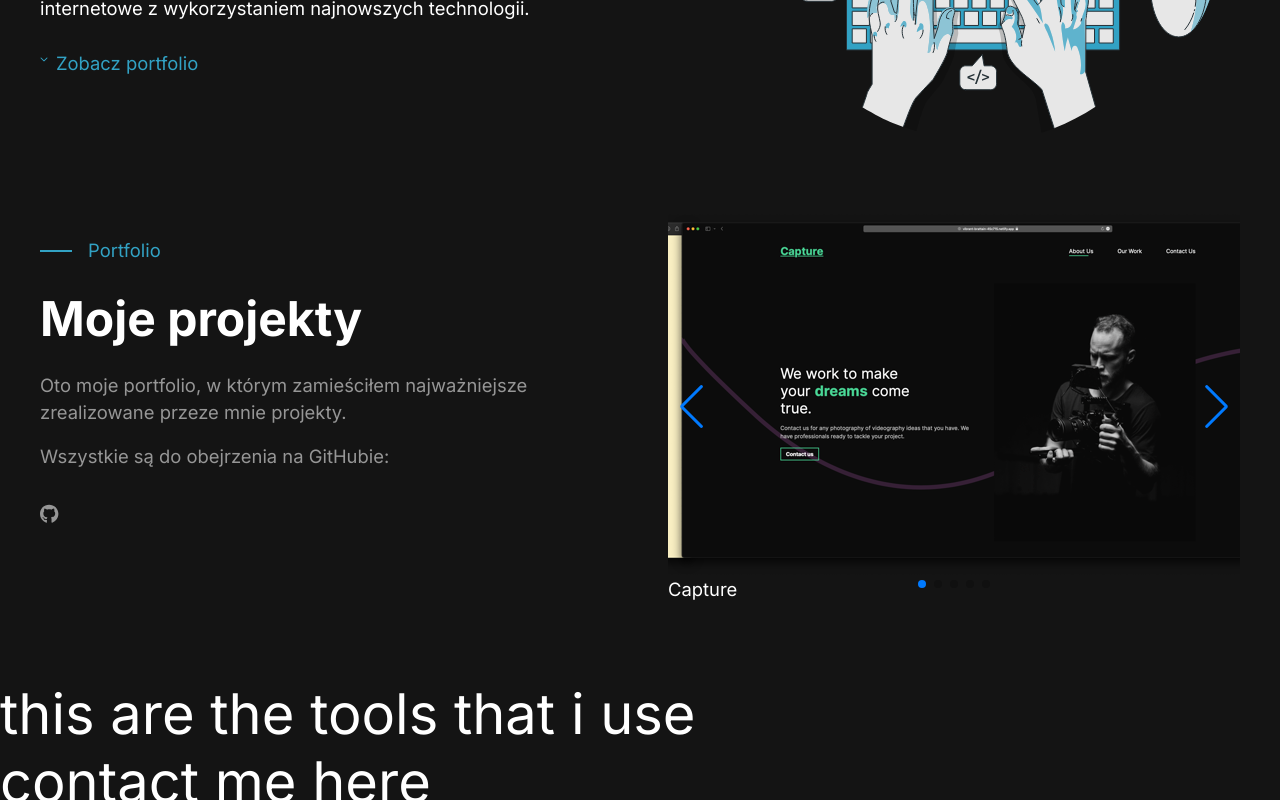
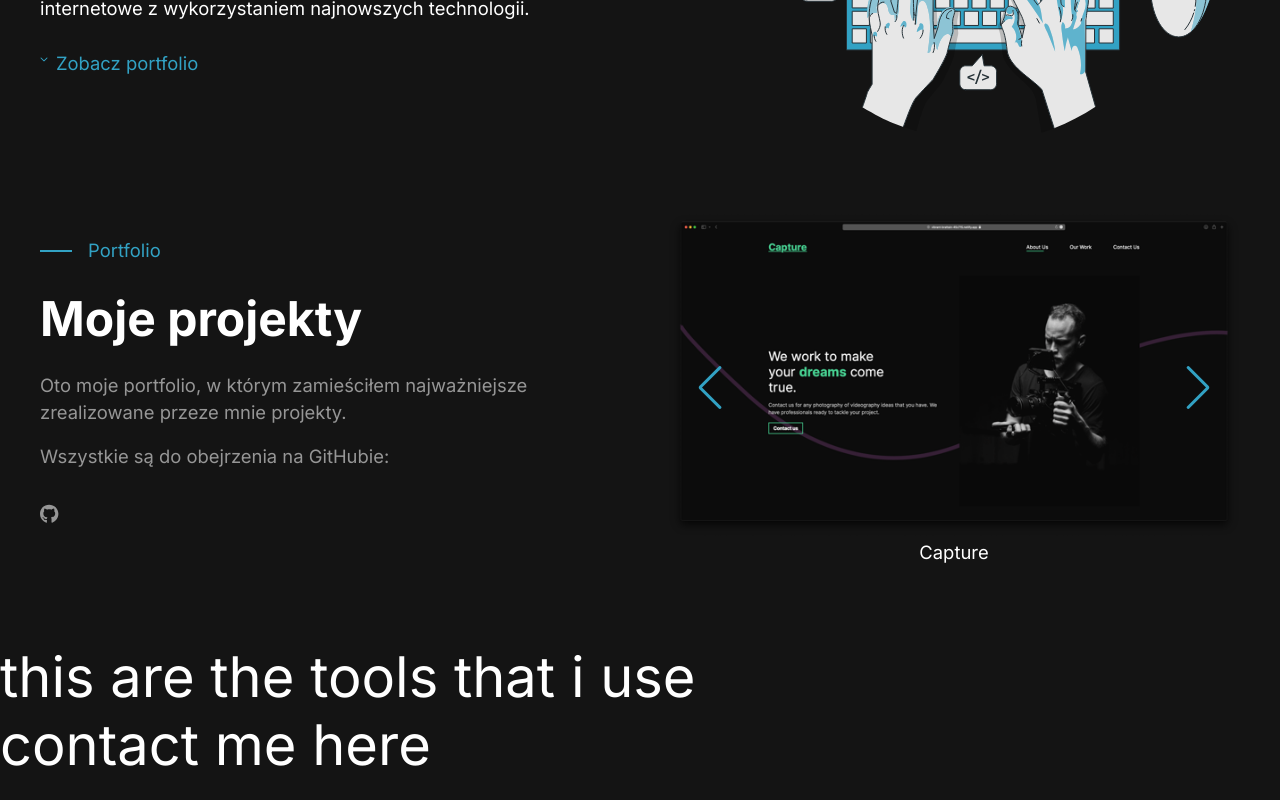
Before and after one commit to kitkovsky/new-portfolio, a React (Create React App) app: page / in a window 1280 px wide. Shown: the part 463-1263 px from the top of the page. After the commit the page ends 1242 px from the top, so only its background shows below. Built offline with nearby package versions, Linux system fonts and the light colour scheme.

Commit message:
feat: better swiper styles

```diff
--- a/src/components/Portfolio.tsx
+++ b/src/components/Portfolio.tsx
@@ -3,7 +3,7 @@ import styled from "styled-components";
 import { FontAwesomeIcon } from "@fortawesome/react-fontawesome";
 import { faGithub } from "@fortawesome/free-brands-svg-icons";
 import { Swiper, SwiperSlide } from "swiper/react";
-import { Pagination, Navigation } from "swiper";
+import { Navigation } from "swiper";
 import { PrimaryColours } from "../styles/GlobalStyles";
 import capture from "../assets/capture.png";
 import colourPicker from "../assets/colour-picker.png";
@@ -14,6 +14,10 @@ import beatmaker from "../assets/beatmaker.png";
 const PortfolioStyled = styled.section`
   margin: 10rem 5rem;
   display: flex;
+
+  @media screen and (max-width: 750px) {
+    flex-direction: column;
+  }
 `;
 
 const PortfolioText = styled.div`
@@ -39,33 +43,34 @@ const PortfolioText = styled.div`
 const SwiperStyled = styled(Swiper)`
   flex: 1 1 20rem;
 
-  // .swiper {
-  //   width: 50rem;
-  //   height: 10rem;
-  // }
+  .swiper-slide {
+    display: flex;
+    flex-direction: column;
+    align-items: center;
+    justify-content: center;
 
-  // .swiper-slide {
-  //   text-align: center;
-  //   font-size: 18px;
-  //   background: #fff;
+    img {
+      width: 100%;
+    }
+  }
 
-  //   /* Center slide text vertically */
-  //   display: flex;
-  //   justify-content: center;
-  //   align-items: center;
-  // }
+  .swiper-button-prev,
+  .swiper-button-next {
+    color: ${PrimaryColours.blue};
+  }
 
-  // .swiper-slide img {
-  //   display: block;
-  //   width: 100%;
-  //   height: 100%;
-  //   object-fit: cover;
-  // }
+  .swiper-button-next {
+    padding-right: 4rem;
+  }
 
-  // .swiper {
-  //   margin-left: auto;
-  //   margin-right: auto;
-  // }
+  .swiper-button-prev {
+    padding-left: 4rem;
+  }
+
+  @media screen and (max-width: 750px) {
+    min-height: 60vh;
+    width: 100%;
+  }
 `;
 
 const ColourP = styled.p`
@@ -119,28 +124,60 @@ const Portfolio: React.FC = () => {
         slidesPerView={1}
         spaceBetween={30}
         loop={true}
-        pagination={{ clickable: true }}
         navigation={true}
-        modules={[Pagination, Navigation]}
+        modules={[Navigation]}
       >
         <SwiperSlide>
-          <img src={capture} alt="capture website" />
+          <a
+            href="https://vibrant-brattain-45c715.netlify.app"
+            target="_blank"
+            rel="noreferrer"
+          >
+            <img src={capture} alt="capture website" />
+          </a>
           <h3>Capture</h3>
         </SwiperSlide>
         <SwiperSlide>
-          <img src={colourPicker} alt="colour picker website" />
+          <a
+            href="https://optimistic-rosalind-1bef0e.netlify.app"
+            target="_blank"
+            rel="noreferrer"
+          >
+            <img src={colourPicker} alt="colour picker website" />
+          </a>
           <h3>Colour Picker</h3>
         </SwiperSlide>
         <SwiperSlide>
-          <img src={musicPlayer} alt="music player website" />
+          <a
+            href="https://gifted-yonath-096073.netlify.app"
+            target="_blank"
+            rel="noreferrer"
+          >
+            <img src={musicPlayer} alt="music player website" />
+          </a>
           <h3>Music Player</h3>
         </SwiperSlide>
         <SwiperSlide>
-          <img src={photographyPortfolio} alt="photography portfolio website" />
+          <a
+            href="https://determined-bhaskara-0b23f3.netlify.app"
+            target="_blank"
+            rel="noreferrer"
+          >
+            <img
+              src={photographyPortfolio}
+              alt="photography portfolio website"
+            />
+          </a>
           <h3>Photography Portfolio</h3>
         </SwiperSlide>
         <SwiperSlide>
-          <img src={beatmaker} alt="beatmaker website" />
+          <a
+            href="https://gracious-lovelace-036ae5.netlify.app"
+            target="_blank"
+            rel="noreferrer"
+          >
+            <img src={beatmaker} alt="beatmaker website" />
+          </a>
           <h3>Beatmaker</h3>
         </SwiperSlide>
       </SwiperStyled>
```
